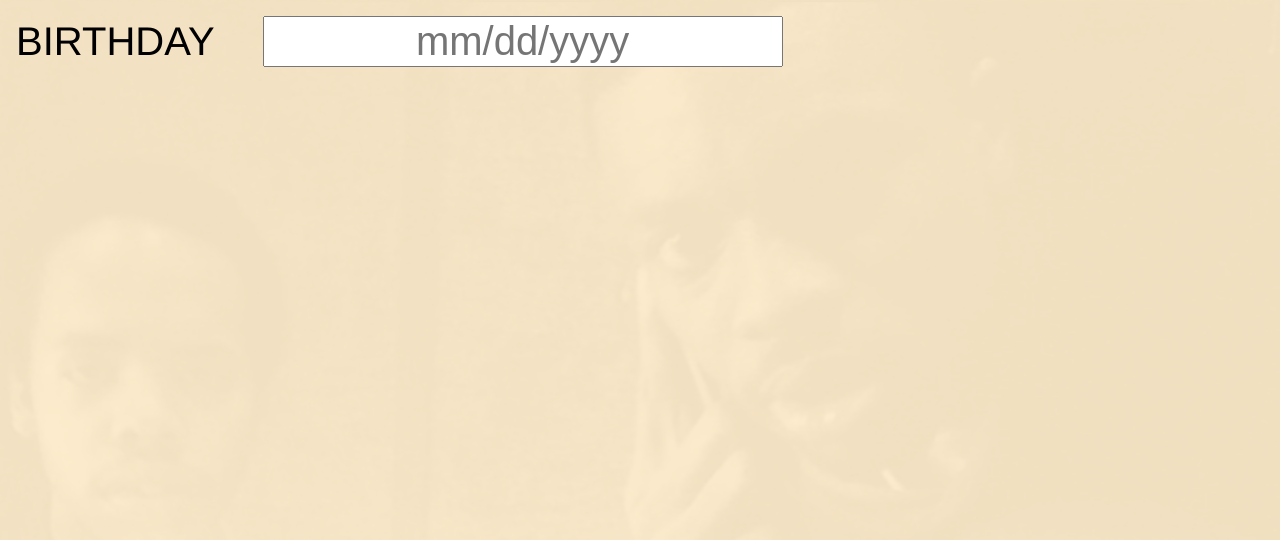
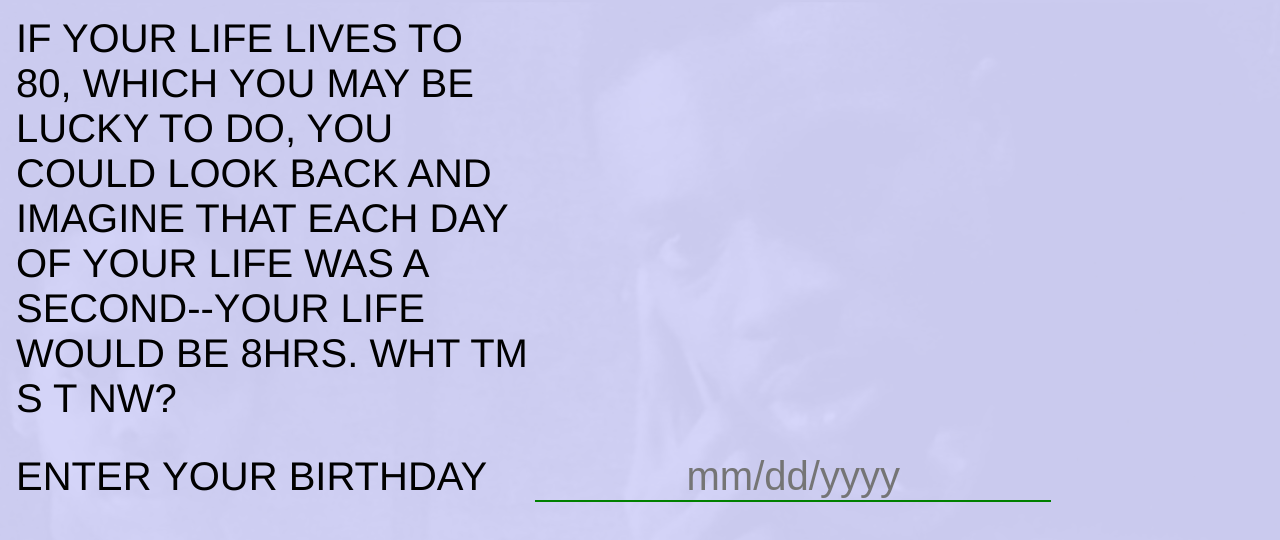
Before and after one commit to lawrend/urban-waddle-djl, a React (Create React App) app: page /wakeup in a window 1280 px wide. Shown: the top 540 px of the page. Built offline with nearby package versions, Linux system fonts and the light colour scheme.

Commit message:
changed styling of bday input and added text

```diff
--- a/src/components/bday/BdayInput.js
+++ b/src/components/bday/BdayInput.js
@@ -6,8 +6,9 @@ export default props => (
 
   <div className="bday-input-form-container">
   <form className='bday-input-form' onSubmit={props.onSubmit}>
+    <div className='bday-input-label'>IF YOUR LIFE LIVES TO 80, WHICH YOU MAY BE LUCKY TO DO, YOU COULD LOOK BACK AND IMAGINE THAT EACH DAY OF YOUR LIFE WAS A SECOND--YOUR LIFE WOULD BE 8HRS. WHT TM S T NW?</div>
 
-    <label className='bday-input-label'>BIRTHDAY</label>
+    <label className='bday-input-label'>ENTER YOUR BIRTHDAY</label>
 
     <Link to={`results/${props.bday}` }>
       <button type="submit" id="results-button">
@@ -21,3 +22,4 @@ export default props => (
 )
 
 // button above is hidden using the css
+// it is a work around for using Link on submit form
--- a/src/css/bday.css
+++ b/src/css/bday.css
@@ -3,13 +3,6 @@
 .eight-hours-container {
   height: 100%;
   z-index: 1;
-  /* height: auto; */
-
-  /* background-image: url(../portrait.jpeg); */
-  /* background-repeat: no-repeat; */
-  /* background-size: 100%; */
-  /* opacity: .3; */
-
 }
 
 .eight-hours-container-background {
@@ -29,11 +22,9 @@
   content: "";
   height: 100%;
   width: 100%;
-  background-color: orange;
+  background-color: #33e;
 
-  /* background-image: url(../earlvincemac.jpeg); */
   position: absolute;
-  /* background-size: cover; */
   opacity: .2;
   z-index: -2;
 }
@@ -41,8 +32,6 @@
 /* BDAY INPUT */
 .bday-input-form-container {
   height: 100%;
-
-  /* text-align: center; */
 }
 
 .bday-input-form {
@@ -51,7 +40,7 @@
 .bday-input-label {
   width: 40vw;
   font-size: 40px;
-  margin: 16px;
+  padding: 16px;
 }
 
 #results-button {
@@ -60,12 +49,18 @@
 
 .bday-input-field {
 
-  color: #DFA949;
+  /* color: #DFA949; */
   /* color: green; */
+  outline: none;
+  border: none;
+  border-bottom: 2px solid green;
+
+  color: #77bb77;
   font-size: 40px;
   margin: 16px;
   width: 40vw;
   text-align: center;
+  background-color: inherit;
 }
 
 
```
